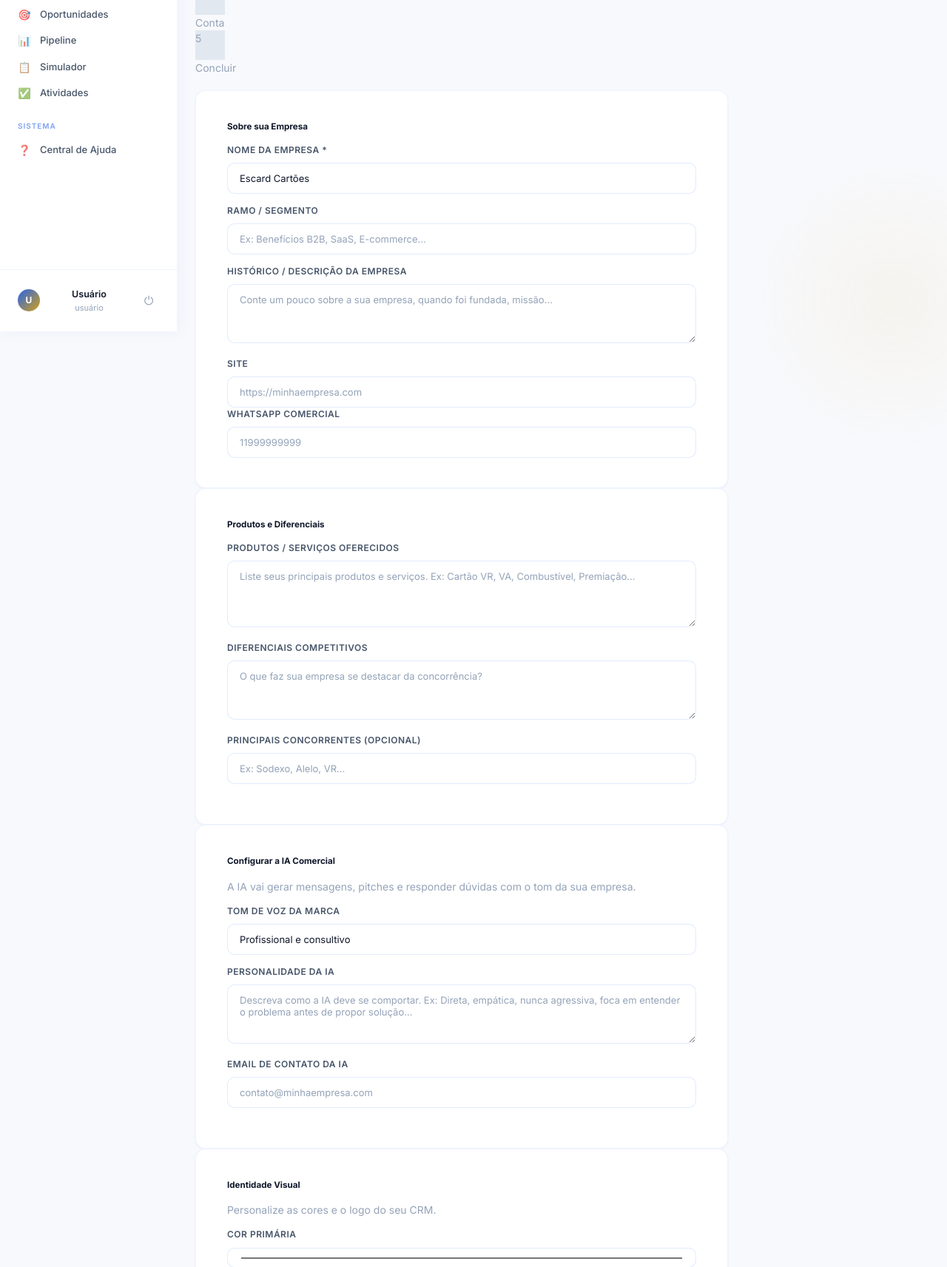
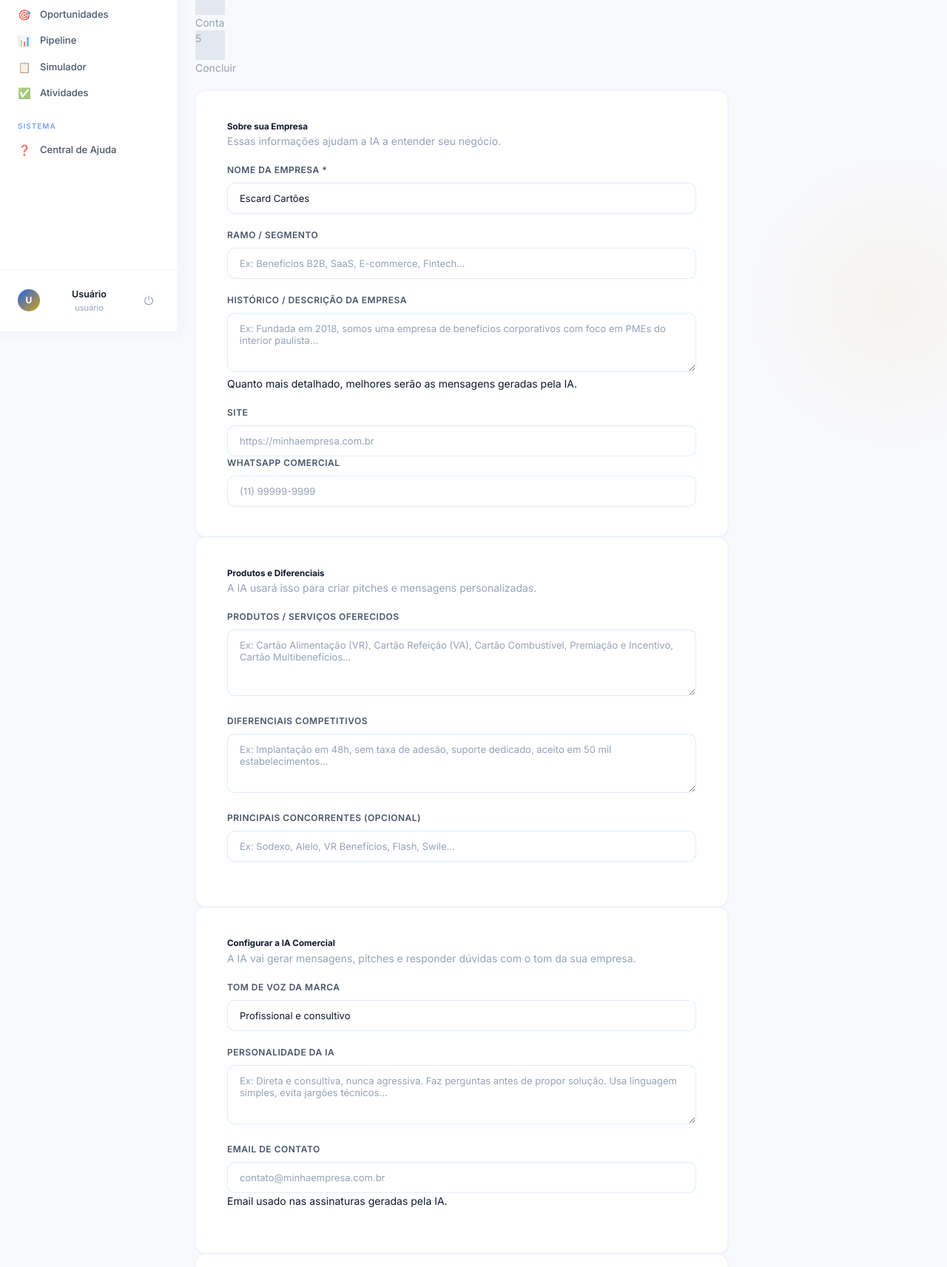
Before and after one commit to escardcartoes-cmd/escard-crm, a Flask app: page /setup in a window 1280 px wide. Shown: the part 352-2065 px from the top of the page at 74% size. Run offline with Flask 3, Linux system fonts and the light colour scheme; the visitor is signed in with stand-in values (Sample User, id 1); data that the repository does not hold is empty; some libraries are stand-ins or nearby versions.

Commit message:
fix: grupo 9 - melhorar espaçamento e placeholders em setup_wizard e metas

```diff
--- a/templates/setup_wizard.html
+++ b/templates/setup_wizard.html
@@ -32,31 +32,34 @@
     <!-- Step 1: Empresa -->
     <div class="wizard-step" data-step="1">
       <div class="card border-0 shadow-sm">
-        <div class="card-body p-4">
-          <h5 class="fw-bold mb-3">Sobre sua Empresa</h5>
-          <div class="mb-3">
+        <div class="card-body p-4 p-md-5">
+          <h5 class="fw-bold mb-1">Sobre sua Empresa</h5>
+          <p class="text-muted small mb-4">Essas informações ajudam a IA a entender seu negócio.</p>
+          <div class="mb-4">
             <label class="form-label fw-semibold">Nome da Empresa *</label>
-            <input type="text" name="nome_empresa" class="form-control" required
-                   value="{{ tenant.nome_empresa or '' }}">
+            <input type="text" name="nome_empresa" class="form-control form-control-lg" required
+                   value="{{ tenant.nome_empresa or '' }}"
+                   placeholder="Ex: Escard Cartões Benefícios">
           </div>
-          <div class="mb-3">
+          <div class="mb-4">
             <label class="form-label fw-semibold">Ramo / Segmento</label>
             <input type="text" name="ramo_principal" class="form-control"
-                   placeholder="Ex: Benefícios B2B, SaaS, E-commerce...">
+                   placeholder="Ex: Benefícios B2B, SaaS, E-commerce, Fintech...">
           </div>
-          <div class="mb-3">
+          <div class="mb-4">
             <label class="form-label fw-semibold">Histórico / Descrição da Empresa</label>
             <textarea name="historico" class="form-control" rows="3"
-                      placeholder="Conte um pouco sobre a sua empresa, quando foi fundada, missão..."></textarea>
+                      placeholder="Ex: Fundada em 2018, somos uma empresa de benefícios corporativos com foco em PMEs do interior paulista..."></textarea>
+            <div class="form-text">Quanto mais detalhado, melhores serão as mensagens geradas pela IA.</div>
           </div>
           <div class="row g-3">
             <div class="col-md-6">
               <label class="form-label fw-semibold">Site</label>
-              <input type="url" name="site" class="form-control" placeholder="https://minhaempresa.com">
+              <input type="url" name="site" class="form-control" placeholder="https://minhaempresa.com.br">
             </div>
             <div class="col-md-6">
               <label class="form-label fw-semibold">WhatsApp Comercial</label>
-              <input type="text" name="whatsapp" class="form-control" placeholder="11999999999">
+              <input type="text" name="whatsapp" class="form-control" placeholder="(11) 99999-9999">
             </div>
           </div>
         </div>
@@ -66,22 +69,23 @@
     <!-- Step 2: Produtos -->
     <div class="wizard-step d-none" data-step="2">
       <div class="card border-0 shadow-sm">
-        <div class="card-body p-4">
-          <h5 class="fw-bold mb-3">Produtos e Diferenciais</h5>
-          <div class="mb-3">
+        <div class="card-body p-4 p-md-5">
+          <h5 class="fw-bold mb-1">Produtos e Diferenciais</h5>
+          <p class="text-muted small mb-4">A IA usará isso para criar pitches e mensagens personalizadas.</p>
+          <div class="mb-4">
             <label class="form-label fw-semibold">Produtos / Serviços oferecidos</label>
             <textarea name="produtos_texto" class="form-control" rows="4"
-                      placeholder="Liste seus principais produtos e serviços. Ex: Cartão VR, VA, Combustível, Premiação..."></textarea>
+                      placeholder="Ex: Cartão Alimentação (VR), Cartão Refeição (VA), Cartão Combustível, Premiação e Incentivo, Cartão Multibenefícios..."></textarea>
           </div>
-          <div class="mb-3">
+          <div class="mb-4">
             <label class="form-label fw-semibold">Diferenciais competitivos</label>
             <textarea name="diferenciais" class="form-control" rows="3"
-                      placeholder="O que faz sua empresa se destacar da concorrência?"></textarea>
+                      placeholder="Ex: Implantação em 48h, sem taxa de adesão, suporte dedicado, aceito em 50 mil estabelecimentos..."></textarea>
           </div>
-          <div class="mb-3">
+          <div class="mb-4">
             <label class="form-label fw-semibold">Principais concorrentes (opcional)</label>
             <input type="text" name="concorrentes" class="form-control"
-                   placeholder="Ex: Sodexo, Alelo, VR...">
+                   placeholder="Ex: Sodexo, Alelo, VR Benefícios, Flash, Swile...">
           </div>
         </div>
       </div>
@@ -90,12 +94,12 @@
     <!-- Step 3: IA -->
     <div class="wizard-step d-none" data-step="3">
       <div class="card border-0 shadow-sm">
-        <div class="card-body p-4">
-          <h5 class="fw-bold mb-3">Configurar a IA Comercial</h5>
-          <p class="text-muted small mb-3">
+        <div class="card-body p-4 p-md-5">
+          <h5 class="fw-bold mb-1">Configurar a IA Comercial</h5>
+          <p class="text-muted small mb-4">
             A IA vai gerar mensagens, pitches e responder dúvidas com o tom da sua empresa.
           </p>
-          <div class="mb-3">
+          <div class="mb-4">
             <label class="form-label fw-semibold">Tom de voz da marca</label>
             <select name="tom_ia" class="form-select">
               <option value="profissional">Profissional e consultivo</option>
@@ -104,15 +108,16 @@
               <option value="energico">Energético e motivador</option>
             </select>
           </div>
-          <div class="mb-3">
+          <div class="mb-4">
             <label class="form-label fw-semibold">Personalidade da IA</label>
             <textarea name="personalidade_ia" class="form-control" rows="3"
-                      placeholder="Descreva como a IA deve se comportar. Ex: Direta, empática, nunca agressiva, foca em entender o problema antes de propor solução..."></textarea>
+                      placeholder="Ex: Direta e consultiva, nunca agressiva. Faz perguntas antes de propor solução. Usa linguagem simples, evita jargões técnicos..."></textarea>
           </div>
-          <div class="mb-3">
-            <label class="form-label fw-semibold">Email de contato da IA</label>
+          <div class="mb-4">
+            <label class="form-label fw-semibold">Email de contato</label>
             <input type="email" name="email_contato" class="form-control"
-                   placeholder="contato@minhaempresa.com">
+                   placeholder="contato@minhaempresa.com.br">
+            <div class="form-text">Email usado nas assinaturas geradas pela IA.</div>
           </div>
         </div>
       </div>
```
Also changed, not shown: templates/metas_configurar.html (+20 -20 lines).
